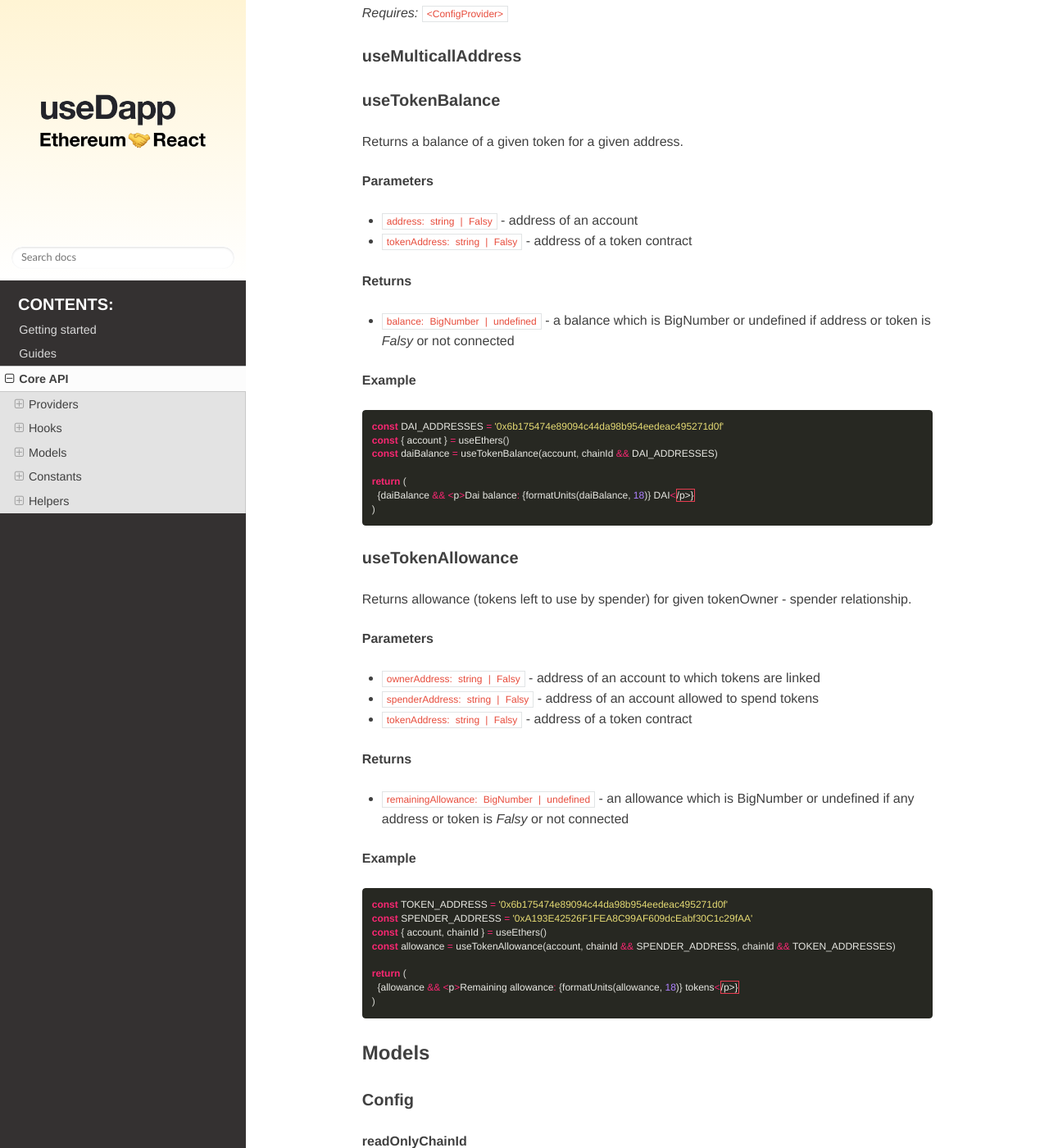
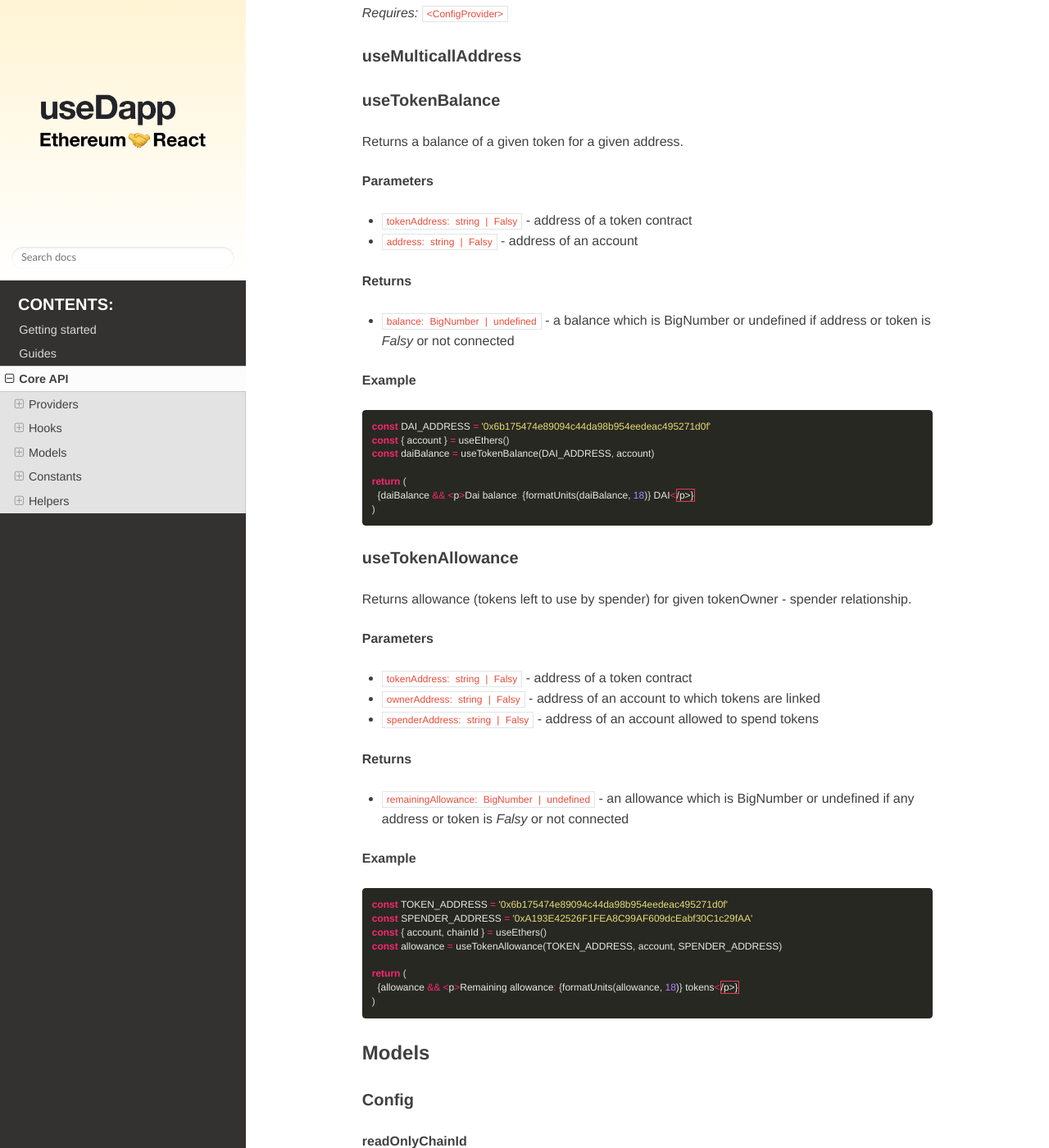
Before and after one commit to truth023/useDApp, a Sphinx documentation site: the page built from docs/source/core.rst, in a window 1280 px wide and 1400 px high, scrolled down 4930 px. Shown: the whole window at 82% size. Built offline with Sphinx 7.4.7 and the Read the Docs theme 2.0.0, drawn with Linux system fonts in a browser that asks for light colours.

Commit message:
🧷 Reorder token hooks arguments (#85)
* Move tokenAddress to first argument in useTokenAllowance

* Reorder useTokenAllowance arguments in guide

* Remove chainId from useToken hooks examples

```diff
--- a/docs/source/core.rst
+++ b/docs/source/core.rst
@@ -233,8 +233,8 @@ Returns a balance of a given token for a given address.
 
 **Parameters**
 
+- ``tokenAddress: string | Falsy`` - address of a token contract
 - ``address: string | Falsy`` - address of an account
-- ``tokenAddress: string | Falsy`` - address of a token contract
 
 **Returns**
 
@@ -244,9 +244,9 @@ Returns a balance of a given token for a given address.
 
 .. code-block:: javascript
 
-  const DAI_ADDRESSES = '0x6b175474e89094c44da98b954eedeac495271d0f'
+  const DAI_ADDRESS = '0x6b175474e89094c44da98b954eedeac495271d0f'
   const { account } = useEthers()
-  const daiBalance = useTokenBalance(account, chainId && DAI_ADDRESSES)
+  const daiBalance = useTokenBalance(DAI_ADDRESS, account)
 
   return (
     {daiBalance && <p>Dai balance: {formatUnits(daiBalance, 18)} DAI</p>}
@@ -259,9 +259,9 @@ Returns allowance (tokens left to use by spender) for given tokenOwner - spender
 
 **Parameters**
 
+- ``tokenAddress: string | Falsy`` - address of a token contract
 - ``ownerAddress: string | Falsy`` - address of an account to which tokens are linked
 - ``spenderAddress: string | Falsy`` - address of an account allowed to spend tokens
-- ``tokenAddress: string | Falsy`` - address of a token contract
 
 **Returns**
 
@@ -274,7 +274,7 @@ Returns allowance (tokens left to use by spender) for given tokenOwner - spender
   const TOKEN_ADDRESS = '0x6b175474e89094c44da98b954eedeac495271d0f'
   const SPENDER_ADDRESS = '0xA193E42526F1FEA8C99AF609dcEabf30C1c29fAA'
   const { account, chainId } = useEthers()
-  const allowance = useTokenAllowance(account, chainId && SPENDER_ADDRESS, chainId && TOKEN_ADDRESSES)
+  const allowance = useTokenAllowance(TOKEN_ADDRESS, account, SPENDER_ADDRESS)
 
   return (
     {allowance && <p>Remaining allowance: {formatUnits(allowance, 18)} tokens</p>}
```
Also changed, not shown: docs/source/guide.rst (+4 -4 lines), .changeset/cold-grapes-look.md (added), 4 other files.
